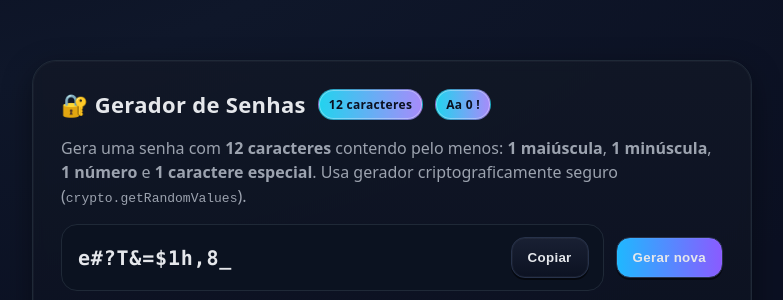
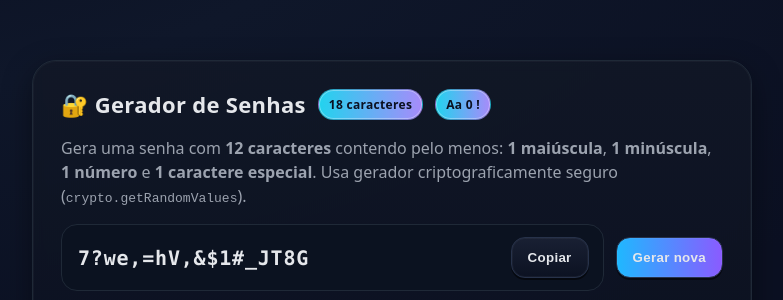
Before and after one commit to TI02Parrini/Gerador_Senha, a plain HTML site: page gerador_senha.html in a window 1280 px wide. Shown: the part 152-452 px from the top of the page, without its empty margins (248-1031 px from the left). Drawn offline with Linux system fonts and the light colour scheme.

Commit message:
Update password generator to require 18 characters

```diff
--- a/gerador_senha.html
+++ b/gerador_senha.html
@@ -82,7 +82,7 @@
   <main class="card" role="region" aria-labelledby="titulo">
     <h1 id="titulo" class="title">
       🔐 Gerador de Senhas
-      <span class="badge" aria-label="Requisito">12 caracteres</span>
+      <span class="badge" aria-label="Requisito">18 caracteres</span>
       <span class="badge" aria-label="Política">Aa 0 !</span>
     </h1>
     <p class="desc">Gera uma senha com <strong>12 caracteres</strong> contendo pelo menos: <strong>1 maiúscula</strong>, <strong>1 minúscula</strong>, <strong>1 número</strong> e <strong>1 caractere especial</strong>. Usa gerador criptograficamente seguro (<code>crypto.getRandomValues</code>).</p>
@@ -112,7 +112,7 @@
       const DIGIT = "0123456789";
       const SPECIAL = "!@#$%^&*()-_=+[]{};:,.?";
       const ALL = UPPER + LOWER + DIGIT + SPECIAL;
-      const LENGTH = 12; // conforme requisito
+      const LENGTH = 18; // conforme requisito
 
       const $pwd = document.getElementById('password');
       const $copy = document.getElementById('copyBtn');
```
